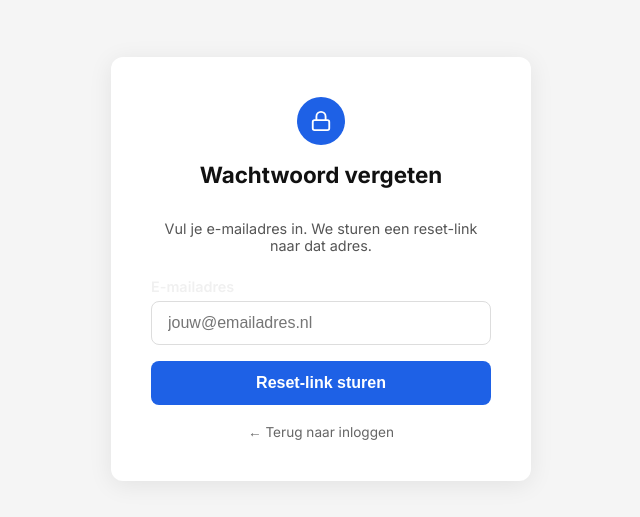
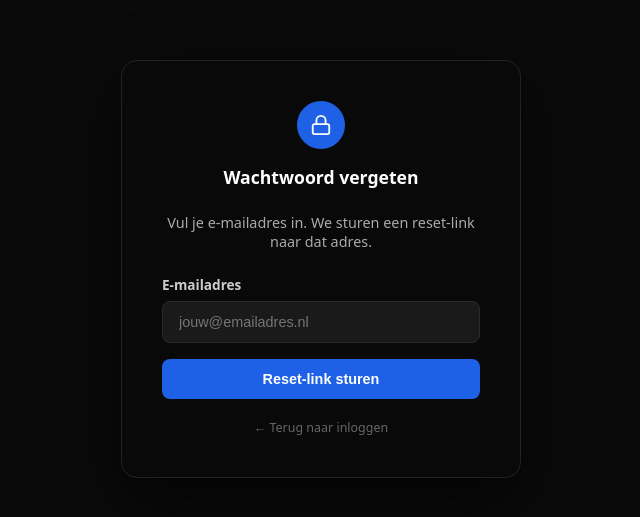
Before and after one commit to bryandezwart-portfolio/bdz, a Next.js app: page /cms/login/forgot in a window 1280 px wide. Shown: the part 131-648 px from the top of the page, without its empty margins (319-959 px from the left). Built offline with nearby package versions, Linux system fonts and the light colour scheme; no server answers; the database is empty.

Commit message:
Forgot: zelfde donkere stijl als loginpagina + whitelabel

```diff
--- a/app/cms/login/forgot/page.tsx
+++ b/app/cms/login/forgot/page.tsx
@@ -8,12 +8,19 @@ export default function ForgotPage() {
   const [status, setStatus] = useState<"idle" | "loading" | "done" | "error">("idle");
   const [error, setError] = useState("");
   const [accentColor, setAccentColor] = useState(cmsConfig.accentColor);
+  const [loginBg, setLoginBg] = useState<string | null>(null);
+  const [loginBgType, setLoginBgType] = useState<"image" | "video">("image");
 
   useEffect(() => {
     fetch("/api/cms/save")
       .then((r) => r.json())
       .then((data) => {
         if (data.accentColor) setAccentColor(data.accentColor);
+        if (data.loginBackground) {
+          setLoginBg(data.loginBackground);
+          const ext = data.loginBackground.split(".").pop()?.toLowerCase() ?? "";
+          setLoginBgType(["mp4", "webm", "mov"].includes(ext) ? "video" : "image");
+        }
       })
       .catch(() => {});
   }, []);
@@ -42,16 +49,55 @@ export default function ForgotPage() {
   }
 
   return (
-    <div style={{ minHeight: "100vh", display: "flex", alignItems: "center", justifyContent: "center", background: "#f5f5f5" }}>
-      <div style={{ background: "#fff", borderRadius: 12, padding: "2.5rem", width: "100%", maxWidth: 420, boxShadow: "0 4px 24px rgba(0,0,0,0.08)" }}>
-        <div style={{ textAlign: "center", marginBottom: "2rem" }}>
+    <div style={{
+      minHeight: "100vh",
+      display: "flex",
+      alignItems: "center",
+      justifyContent: "center",
+      background: "#0a0a0a",
+      backgroundImage: loginBg && loginBgType === "image" ? `url('${loginBg}')` : undefined,
+      backgroundSize: "cover",
+      backgroundPosition: "center",
+      fontFamily: "system-ui, sans-serif",
+      position: "relative",
+      overflow: "hidden",
+    }}>
+      {loginBg && loginBgType === "video" && (
+        <video
+          src={loginBg}
+          autoPlay
+          muted
+          loop
+          playsInline
+          style={{
+            position: "absolute",
+            inset: 0,
+            width: "100%",
+            height: "100%",
+            objectFit: "cover",
+            zIndex: 0,
+          }}
+        />
+      )}
+      <div style={{ position: "relative", zIndex: 1, width: "100%", display: "flex", justifyContent: "center" }}>
+        <div style={{
+          width: "100%",
+          maxWidth: 400,
+          padding: "2.5rem",
+          background: "rgba(10,10,10,0.92)",
+          borderRadius: 16,
+          border: "1px solid #222",
+          boxShadow: "0 24px 64px rgba(0,0,0,0.6)",
+          backdropFilter: "blur(12px)",
+        }}>
+          <div style={{ textAlign: "center", marginBottom: "1.5rem" }}>
             <div style={{ width: 48, height: 48, borderRadius: "50%", background: accentColor, display: "inline-flex", alignItems: "center", justifyContent: "center", marginBottom: "1rem" }}>
               <svg width="22" height="22" viewBox="0 0 24 24" fill="none" stroke="white" strokeWidth="2">
                 <rect x="3" y="11" width="18" height="11" rx="2" ry="2" />
                 <path d="M7 11V7a5 5 0 0 1 10 0v4" />
               </svg>
             </div>
-          <h1 style={{ fontSize: "1.4rem", fontWeight: 700, margin: 0, color: "#111" }}>Wachtwoord vergeten</h1>
+            <h1 style={{ fontSize: "1.1rem", fontWeight: 600, margin: 0, color: "#fff" }}>Wachtwoord vergeten</h1>
           </div>
 
           {status === "done" ? (
@@ -59,18 +105,18 @@ export default function ForgotPage() {
               <div style={{ width: 48, height: 48, borderRadius: "50%", background: "#22c55e", display: "inline-flex", alignItems: "center", justifyContent: "center", marginBottom: "1rem" }}>
                 <svg width="22" height="22" viewBox="0 0 24 24" fill="none" stroke="white" strokeWidth="2.5"><polyline points="20 6 9 17 4 12" /></svg>
               </div>
-            <p style={{ color: "#333", marginBottom: "0.5rem", fontWeight: 600 }}>E-mail verstuurd!</p>
-            <p style={{ color: "#666", fontSize: "0.9rem", marginBottom: "1.5rem" }}>
-              Als er een account bestaat voor <strong>{username}</strong>, is er een reset-link verstuurd. Controleer ook je spam.
+              <p style={{ color: "#fff", marginBottom: "0.5rem", fontWeight: 600 }}>E-mail verstuurd!</p>
+              <p style={{ color: "#aaa", fontSize: "0.9rem", marginBottom: "1.5rem" }}>
+                Als er een account bestaat voor <strong style={{ color: "#fff" }}>{username}</strong>, is er een reset-link verstuurd. Controleer ook je spam.
               </p>
               <Link href="/cms/login" style={{ color: accentColor, fontWeight: 600, textDecoration: "none" }}>← Terug naar inloggen</Link>
             </div>
           ) : (
             <form onSubmit={handleSubmit}>
-            <p style={{ color: "#555", fontSize: "0.9rem", marginBottom: "1.5rem", textAlign: "center" }}>
+              <p style={{ color: "#aaa", fontSize: "0.9rem", marginBottom: "1.5rem", textAlign: "center" }}>
                 Vul je e-mailadres in. We sturen een reset-link naar dat adres.
               </p>
-            <label style={{ display: "block", fontWeight: 600, marginBottom: "0.4rem", fontSize: "0.9rem" }}>E-mailadres</label>
+              <label style={{ display: "block", fontWeight: 600, marginBottom: "0.4rem", fontSize: "0.85rem", color: "#ccc" }}>E-mailadres</label>
               <input
                 type="email"
                 value={username}
@@ -78,18 +124,23 @@ export default function ForgotPage() {
                 required
                 autoFocus
                 placeholder="jouw@emailadres.nl"
-              style={{ width: "100%", padding: "0.75rem 1rem", border: "1.5px solid #ddd", borderRadius: 8, fontSize: "1rem", outline: "none", boxSizing: "border-box", marginBottom: "1rem" }}
+                style={{ width: "100%", padding: "0.75rem 1rem", background: "#1a1a1a", border: "1px solid #2a2a2a", borderRadius: 8, color: "#fff", fontSize: "0.9rem", outline: "none", boxSizing: "border-box", marginBottom: "1rem" }}
               />
               {status === "error" && <p style={{ color: "#e63946", fontSize: "0.85rem", marginBottom: "1rem" }}>{error}</p>}
-            <button type="submit" disabled={status === "loading"} style={{ width: "100%", padding: "0.8rem", background: accentColor, color: "#fff", border: "none", borderRadius: 8, fontWeight: 700, fontSize: "1rem", cursor: status === "loading" ? "not-allowed" : "pointer", opacity: status === "loading" ? 0.7 : 1, marginBottom: "1rem" }}>
+              <button
+                type="submit"
+                disabled={status === "loading"}
+                style={{ width: "100%", padding: "0.75rem", background: status === "loading" ? "#333" : accentColor, color: "#fff", border: "none", borderRadius: 8, fontWeight: 600, fontSize: "0.9rem", cursor: status === "loading" ? "not-allowed" : "pointer", marginBottom: "1rem" }}
+              >
                 {status === "loading" ? "Versturen…" : "Reset-link sturen"}
               </button>
               <div style={{ textAlign: "center" }}>
-              <Link href="/cms/login" style={{ color: "#666", fontSize: "0.85rem", textDecoration: "none" }}>← Terug naar inloggen</Link>
+                <Link href="/cms/login" style={{ color: "#666", fontSize: "0.78rem", textDecoration: "none" }}>← Terug naar inloggen</Link>
               </div>
             </form>
           )}
         </div>
       </div>
+    </div>
   );
 }
```
Lines whose indentation alone changed are shown as unchanged.
